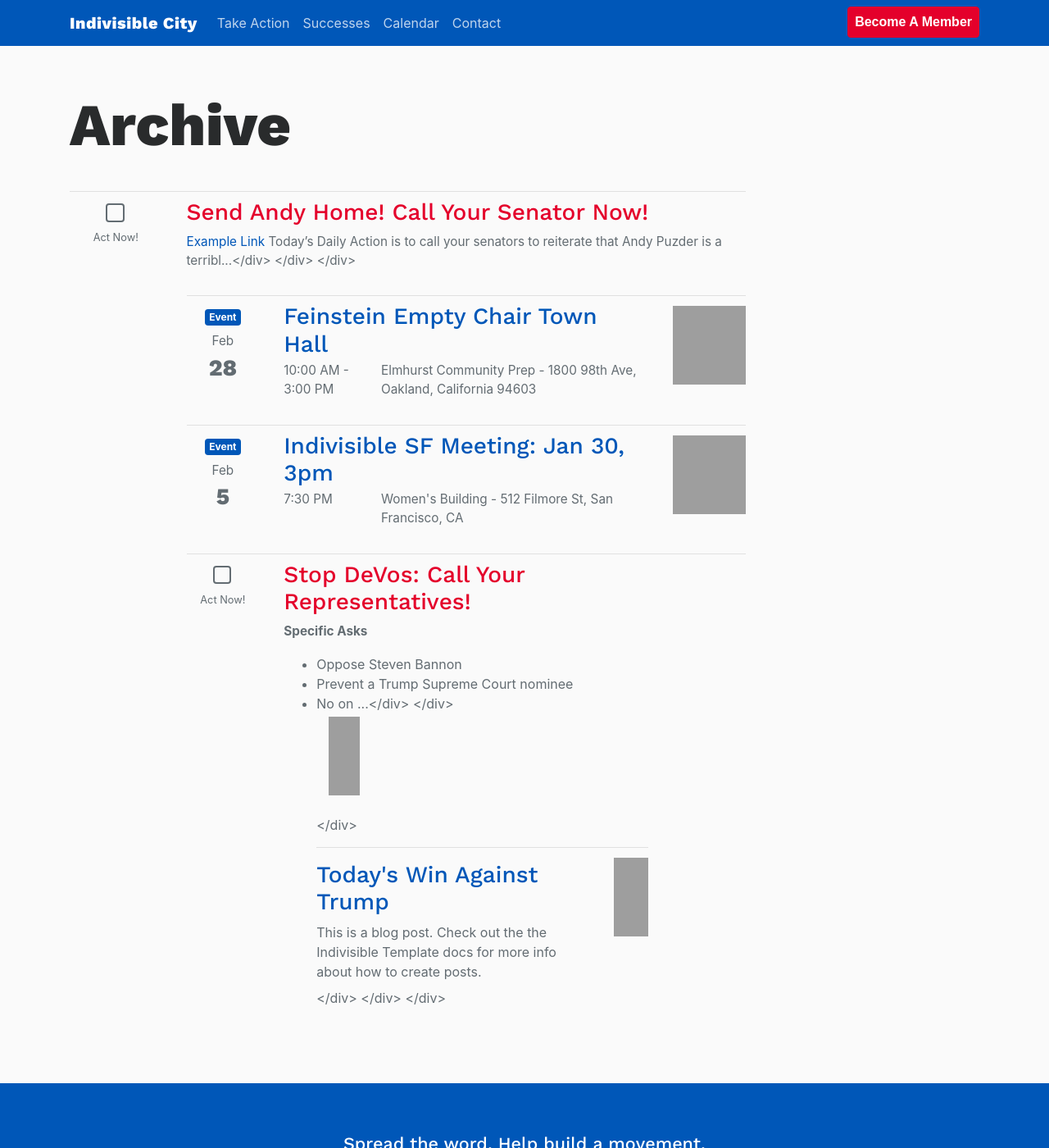
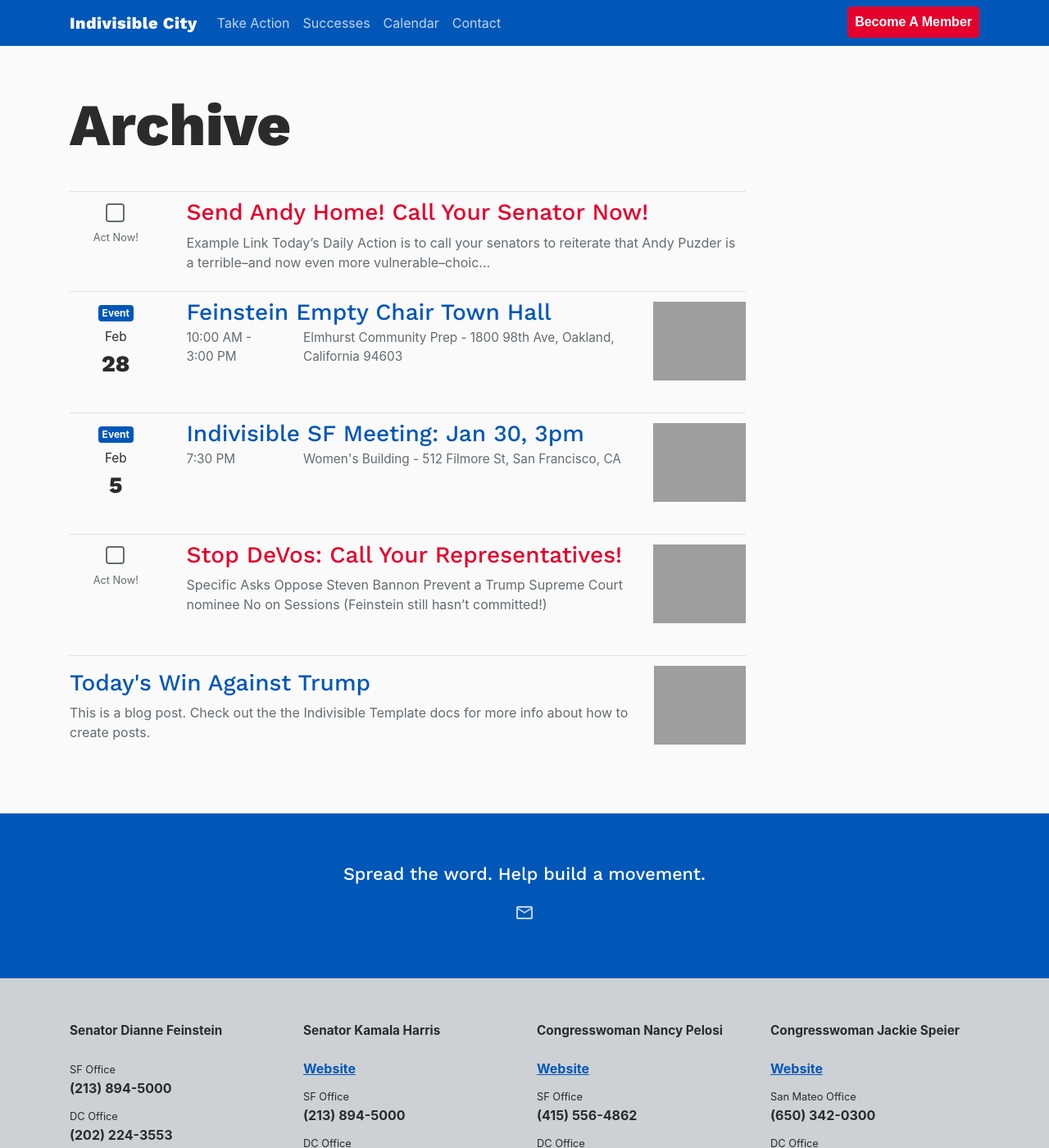
Before and after one commit to IndivisibleTemplate/BasicTemplate, a Jekyll site: the page built from archive.md, in a window 1280 px wide and 1400 px high, cut to the strip 0-1400 px from the top of the window. Shown: the whole strip at 82% size. Built offline with Jekyll 4.4.1, drawn with Linux system fonts in a browser that asks for light colours; nearby versions of some CDN libraries; comment, search, counter and statistics services are not loaded; grey boxes are pictures that could not be loaded.

Commit message:
Re-doing fix for #33 undone by a bad merge

```diff
--- a/_includes/action-post-header.html
+++ b/_includes/action-post-header.html
@@ -14,7 +14,7 @@
         <h3 class="d-inline-block mb-2 mt-1 mt-sm-0">
           <a class="post-link text-danger" href="{{ post.url | relative_url }}">{{ post.title | escape }}</a>
         </h3>
-        <div class="text-muted post-body mb-2">{{ post.content | truncate: 140 }}</div>
+        <div class="text-muted post-body mb-2">{{ post.content | strip_html | truncate: 140 }}</div>
       </div>
       <!-- POST MAIN IMAGE FIELD -->
       {% if post.main-image %}
```
